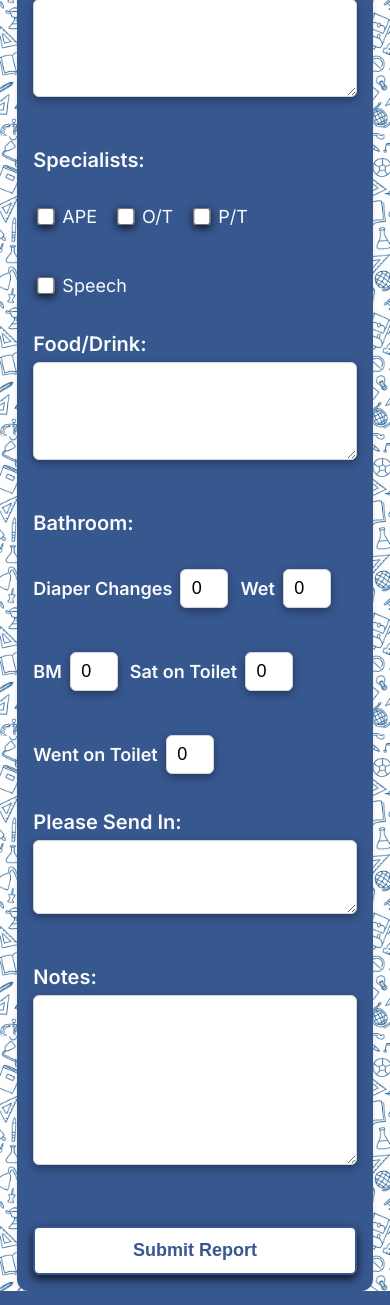
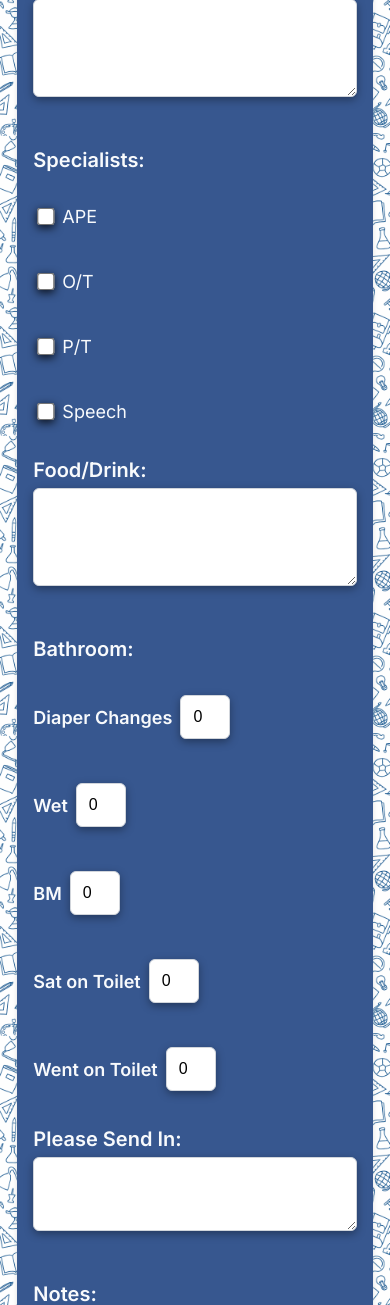
Before and after one commit to Brodymann/brodys-daily-reports, a PHP site: page / in a window 390 px wide. Shown: the part 1064-2369 px from the top of the page. Run offline with PHP 8.4, Linux system fonts and the light colour scheme; data that the repository does not hold is empty.

Commit message:
style: style: stack Specialists and Bathroom fields vertically for cleaner mobile layout

```diff
--- a/assets/css/style.css
+++ b/assets/css/style.css
@@ -98,16 +98,17 @@ textarea { margin-bottom: 20px; }
   margin-bottom: 12px;
 }
 
-/* groups (checkbox rows, metric rows) */
+/* ===== Groups (Specialists + Bathroom) ===== */
 .group {
   display: flex;
-  flex-wrap: wrap;
-  gap: 16px;
+  flex-direction: column;   /* stack vertically */
+  gap: 12px;
   margin-top: 12px;
   margin-bottom: 16px;
 }
+
 .group label {
-  display: flex;                    /* keep label text + control on one line */
+  display: flex;
   align-items: center;
   gap: 8px;
   font-weight: 500;
@@ -213,7 +214,7 @@ button:active { transform: translateY(1px); }
 
 /* ===== Bathroom metrics ===== */
 .metric {
-  display: flex;            /* not inline-flex -> better wrapping on mobile */
+  display: flex;   /* keep label + number box side by side */
   align-items: center;
   gap: 10px;
 }
@@ -251,7 +252,6 @@ button:active { transform: translateY(1px); }
     padding: 8px;
     background-size: 200px auto;
     min-height: 100dvh;
-    /* removed body flex-centering to prevent odd layout on phones */
   }
 
   .container {
@@ -268,25 +268,17 @@ button:active { transform: translateY(1px); }
   input[type="text"],
   input[type="date"],
   textarea,
-  select {
+  select,
+  .bathroom-field {
     font-size: 16px;
     padding: 12px;
-    box-shadow: 0 3px 8px rgba(0,0,0,0.35);  /* lighter on mobile */
+    box-shadow: 0 3px 8px rgba(0,0,0,0.35);
   }
 
   button {
     width: 100%;
     font-size: 18px;
     padding: 14px;
-  }
-
-  .group.compact { gap: 12px; }
-
-  .bathroom-field {
-    width: 48px;
-    font-size: 1.125rem;
-    padding: 8px;
-    box-shadow: 0 3px 8px rgba(0,0,0,0.35);
   }
 
   /* Date row tweaks if used */
```
